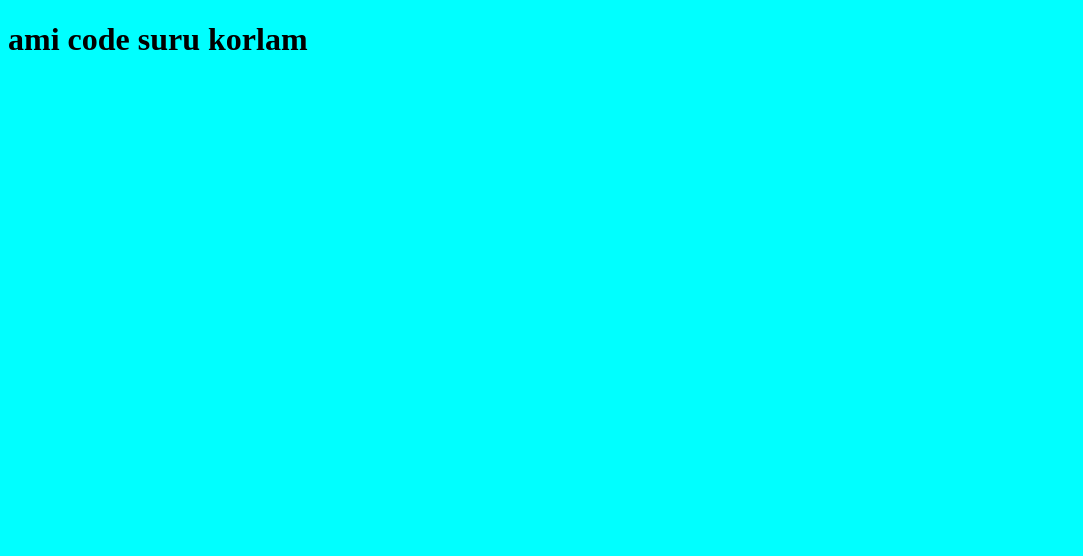
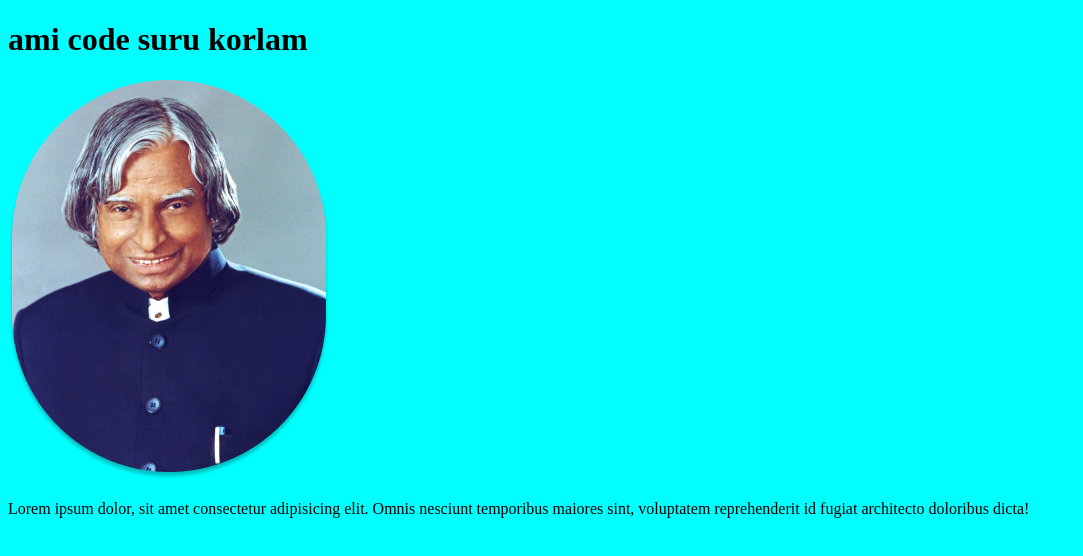
Before and after one commit to munimur-rahman/test-repo, a plain HTML site: page index.html in a window 1280 px wide. Shown: the whole page, without its empty margins (0-1083 px from the left). Drawn offline with Linux system fonts and the light colour scheme.

Commit message:
person photo and description  added

```diff
--- a/index.html
+++ b/index.html
@@ -8,5 +8,7 @@
 </head>
 <body>
     <h1>ami code suru korlam</h1>
+    <img src="kalam.png" alt="">
+    <p>Lorem ipsum dolor, sit amet consectetur adipisicing elit. Omnis nesciunt temporibus maiores sint, voluptatem reprehenderit id fugiat architecto doloribus dicta!</p>
 </body>
 </html>
```
Also changed, not shown: kalam.png (added), style.css (line endings or trailing spaces).
